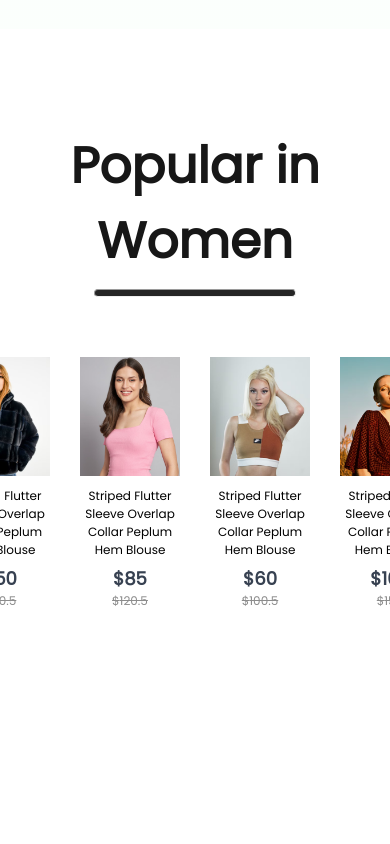
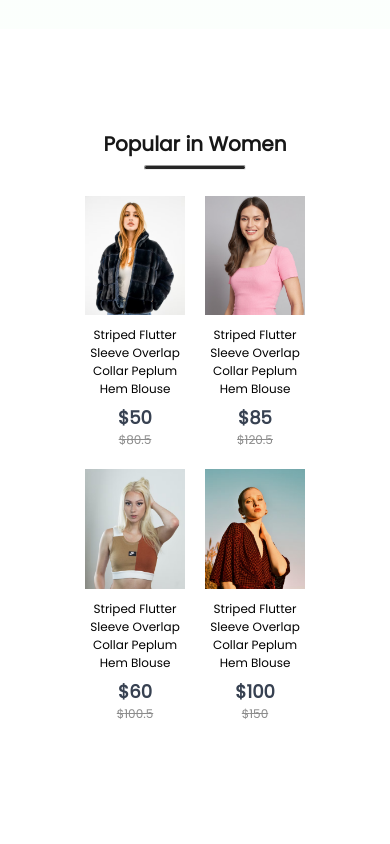
Before and after one commit to pmswami/StyleStore, a React (Create React App) app in the folder frontend/: page / in a window 390 px wide. Shown: the part 1040-1884 px from the top of the page. Built offline with nearby package versions, Linux system fonts and the light colour scheme.

Commit message:
Added responsive media styles for popular items

```diff
--- a/frontend/src/Components/Popular/Popular.css
+++ b/frontend/src/Components/Popular/Popular.css
@@ -22,3 +22,68 @@
   display: flex;
   gap: 30px;
 }
+
+@media (max-width: 1280px) {
+  .popular {
+    height: 70vh;
+  }
+  .popular h1 {
+    font-size: 40px;
+  }
+  .popular hr {
+    width: 160px;
+    height: 4px;
+  }
+  .popular-item {
+    gap: 20px;
+    margin-top: 30px;
+  }
+}
+@media (max-width: 1024px) {
+  .popular {
+    height: 60vh;
+  }
+  .popular h1 {
+    font-size: 30px;
+  }
+  .popular hr {
+    width: 120px;
+    height: 3px;
+  }
+  .popular-item {
+    gap: 15px;
+    margin-top: 20px;
+  }
+}
+@media (max-width: 800px) {
+  .popular {
+    height: 50vh;
+    gap: 6px;
+  }
+  .popular h1 {
+    font-size: 20px;
+  }
+  .popular hr {
+    width: 100px;
+  }
+  .popular-item {
+    gap: 5px;
+  }
+}
+@media (max-width: 500px) {
+  .popular {
+    height: 90vh;
+  }
+  /* .popular h1 {
+    font-size: 30px;
+  } */
+  /* .popular hr {
+    width: 120px;
+    height: 3px;
+  } */
+  .popular-item {
+    gap: 20px;
+    display: grid;
+    grid-template-columns: 1fr 1fr;
+  }
+}
```
